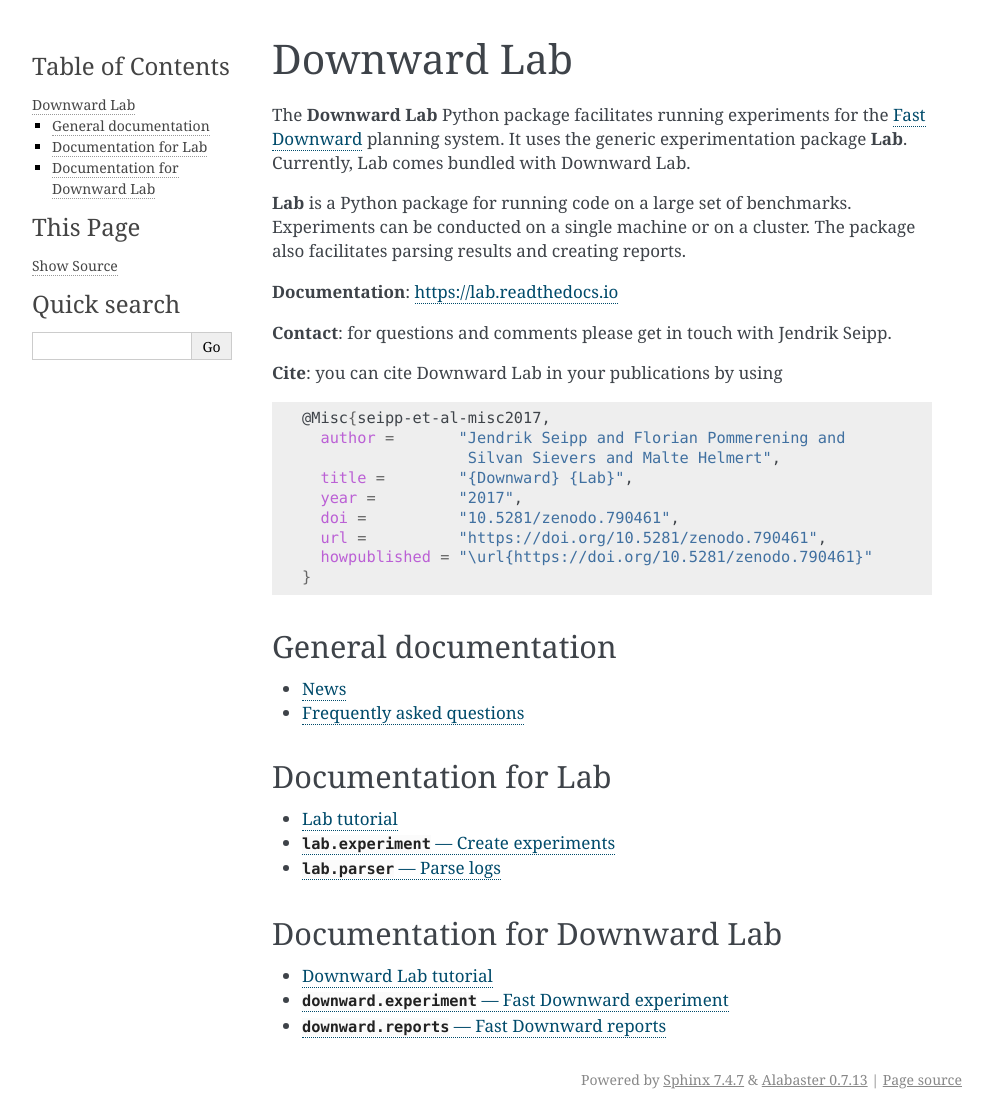
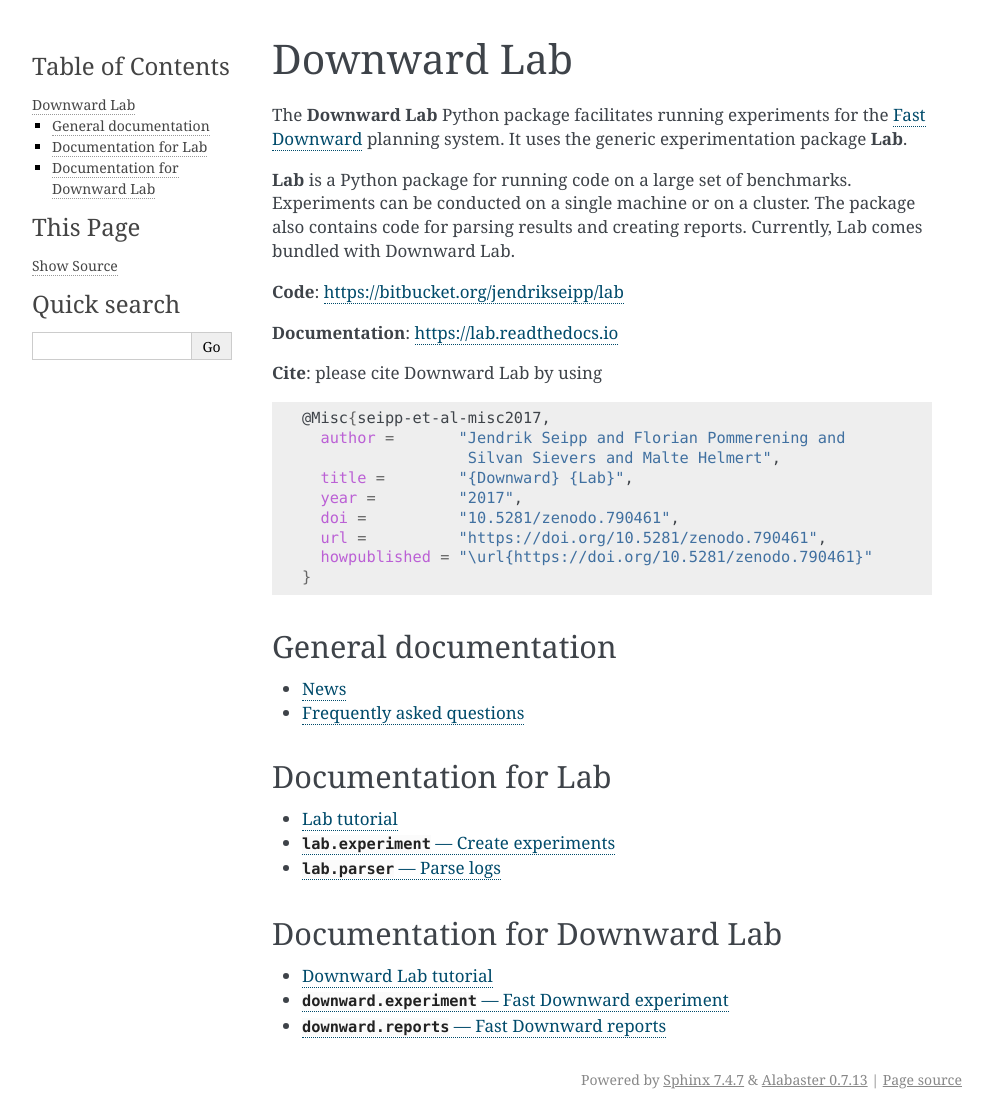
Before and after one commit to aibasel/lab, a Sphinx documentation site: the page built from docs/index.rst, in a window 1280 px wide. Shown: the whole page, without its empty margins (148-1141 px from the left). Built offline with Sphinx 7.4.7, drawn with Linux system fonts in a browser that asks for light colours; pages that are not in the unit, such as notebooks, are missing from menus.

Commit message:
Revise README and NEWS.

```diff
--- a/README.rst
+++ b/README.rst
@@ -3,22 +3,22 @@
 
 The **Downward Lab** Python package facilitates running experiments for
 the `Fast Downward <http://www.fast-downward.org>`_ planning system. It
-uses the generic experimentation package **Lab**. Currently, Lab comes
-bundled with Downward Lab.
+uses the generic experimentation package **Lab**.
 
 **Lab** is a Python package for running code on a large set of
 benchmarks. Experiments can be conducted on a single machine or on a
-cluster. The package also facilitates parsing results and creating
-reports.
+cluster. The package also contains code for parsing results and creating
+reports. Currently, Lab comes bundled with Downward Lab.
+
+**Code**: https://bitbucket.org/jendrikseipp/lab
 
 **Documentation**: https://lab.readthedocs.io
 
-**Contact**: for questions and comments please get in touch with Jendrik
-Seipp.
+**Cite**: please cite Downward Lab by using
 
 .. highlight:: bash
 
-**Cite**: you can cite Downward Lab in your publications by using ::
+::
 
     @Misc{seipp-et-al-misc2017,
       author =       "Jendrik Seipp and Florian Pommerening and
--- a/docs/news.rst
+++ b/docs/news.rst
@@ -5,13 +5,13 @@
 .. module :: downward.experiments
 
 
-v3.0 (unreleased)
+v3.0 (2018-07-10)
 -----------------
 
 lab
 ^^^
-* Add :meth:`exp.add_parser() <lab.experiment.Experiment.add_parser>` (Silvan). See also :ref:`parsing`.
-* Add :meth:`exp.add_parse_again_step() <lab.experiment.Experiment.add_parse_again_step>` for running parsers again (Silvan).
+* Add :meth:`exp.add_parser() <lab.experiment.Experiment.add_parser>` method. See also :ref:`parsing` (Silvan).
+* Add :meth:`exp.add_parse_again_step() <lab.experiment.Experiment.add_parse_again_step>` method for running parsers again (Silvan).
 * Require that the ``build``, ``start_runs`` and ``fetch`` steps are added explicitly (see :class:`~lab.experiment.Experiment`).
 * Remove *required* argument from ``add_resource()``. All resources are now required.
 * Use stricter naming rules for commands and resources. See respective ``add_*`` methods for details.
```
